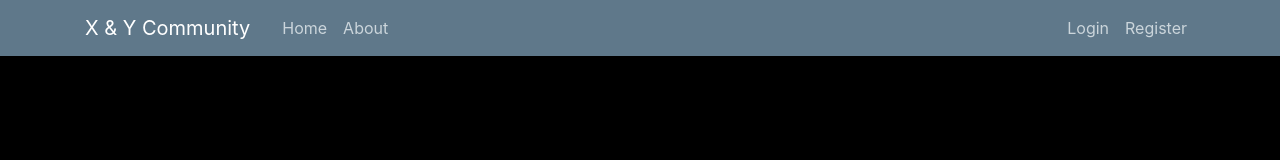
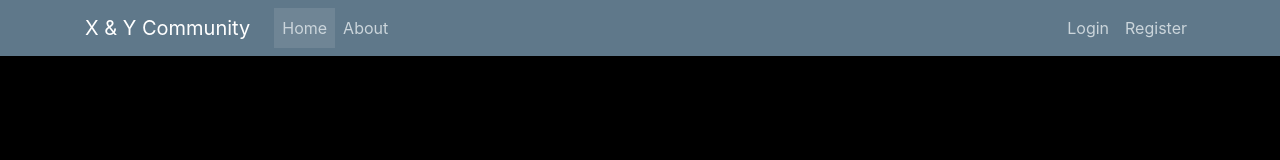
Before and after one commit to XY-DF/XY-DF.github.io, a plain HTML site: page index.html in a window 1280 px wide. Drawn offline with nearby package versions, Linux system fonts and the light colour scheme.

Commit message:
Fix 0.0.2

```diff
--- a/index.html
+++ b/index.html
@@ -39,7 +39,7 @@
         </button>
         <div class="collapse navbar-collapse" id="navbarToggle">
           <div class="navbar-nav mr-auto">
-            <a class="nav-item nav-link" href="/">Home</a>
+            <a class="nav-item nav-link nav-link-selected" href="/">Home</a>
             <a class="nav-item nav-link" href="/about">About</a>
           </div>
           <!-- Navbar Right Side -->
```
